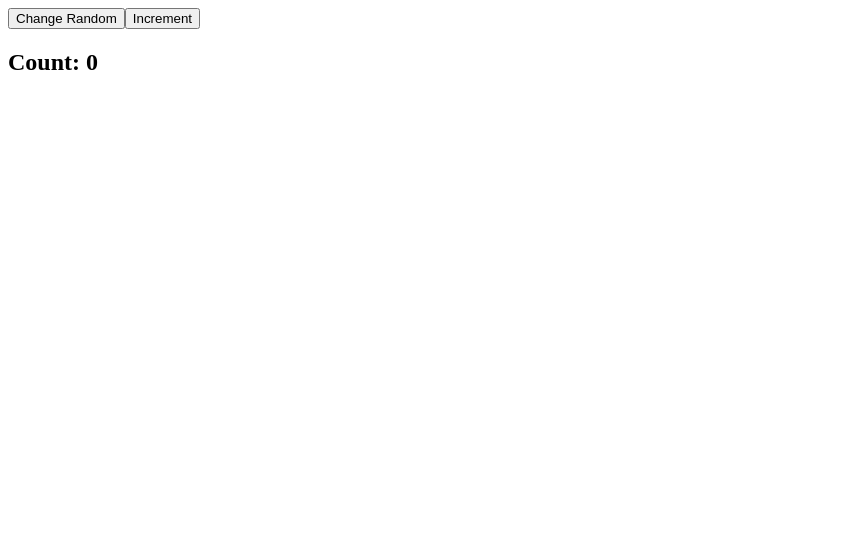
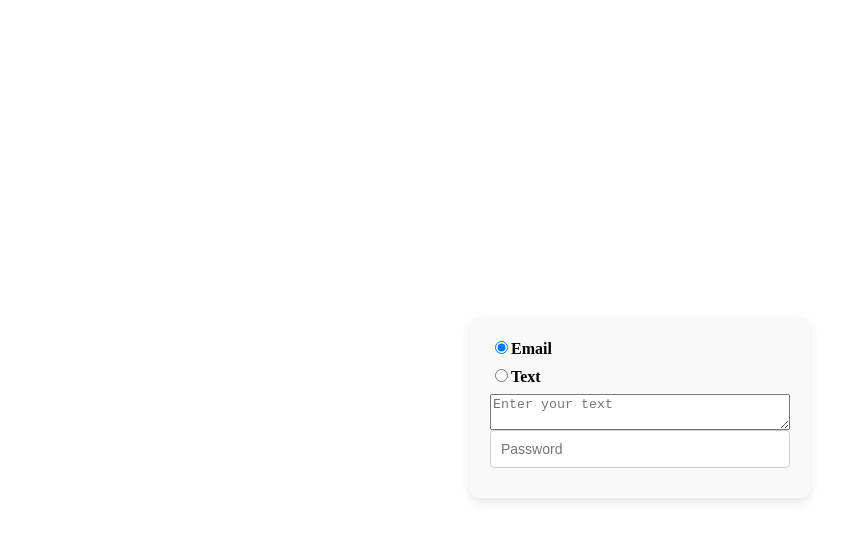
Before and after one commit to vannguyenv12/advanced-react, a React (Vite) app: page / in a window 1280 px wide. Shown: the top 540 px of the page, without its empty margins (0-864 px from the left). Built offline with nearby package versions, Linux system fonts and the light colour scheme.

Commit message:
prepare section 4

```diff
--- /dev/null
+++ b/src/4.reconciliation/before/FormV1.tsx
@@ -0,0 +1,43 @@
+import { useState } from 'react';
+import styles from './style.module.css';
+
+function FormV1() {
+  const [isText, setIsText] = useState(false);
+
+  return (
+    <div className={styles.container}>
+      <form className={styles.form}>
+        <label className={styles.label}>
+          <input
+            type='radio'
+            checked={!isText}
+            onChange={() => setIsText(false)}
+          />
+          Email
+        </label>
+        <label className={styles.label}>
+          <input
+            type='radio'
+            checked={isText}
+            onChange={() => setIsText(true)}
+          />
+          Text
+        </label>
+
+        {isText ? (
+          <input type='text' placeholder='Phone...' className={styles.input} />
+        ) : (
+          <textarea placeholder='Enter your text'></textarea>
+        )}
+
+        <input
+          type='password'
+          placeholder='Password'
+          className={styles.input}
+        />
+      </form>
+    </div>
+  );
+}
+
+export default FormV1;
--- /dev/null
+++ b/src/4.reconciliation/before/style.module.css
@@ -0,0 +1,35 @@
+.container {
+  display: flex;
+  justify-content: center;
+  align-items: center;
+  height: 100vh;
+}
+
+.form {
+  display: flex;
+  flex-direction: column;
+  background: #f9f9f9;
+  padding: 20px;
+  border-radius: 8px;
+  box-shadow: 0px 4px 10px rgba(0, 0, 0, 0.1);
+  width: 300px;
+}
+
+.label {
+  margin-bottom: 8px;
+  font-size: 16px;
+  font-weight: bold;
+}
+
+.input {
+  padding: 10px;
+  margin-bottom: 10px;
+  border: 1px solid #ccc;
+  border-radius: 4px;
+  font-size: 14px;
+}
+
+.input:focus {
+  outline: none;
+  border-color: #007bff;
+}
--- a/src/App.tsx
+++ b/src/App.tsx
@@ -1,9 +1,9 @@
-import ScreenMemo from './3.memoization/after/screen';
+import FormV1 from './4.reconciliation/before/FormV1';
 
 function App() {
   return (
     <>
-      <ScreenMemo />
+      <FormV1 />
     </>
   );
 }
```
Also changed, not shown: src/4.reconciliation/before/FormV2.tsx (added, +43 -0 lines).
